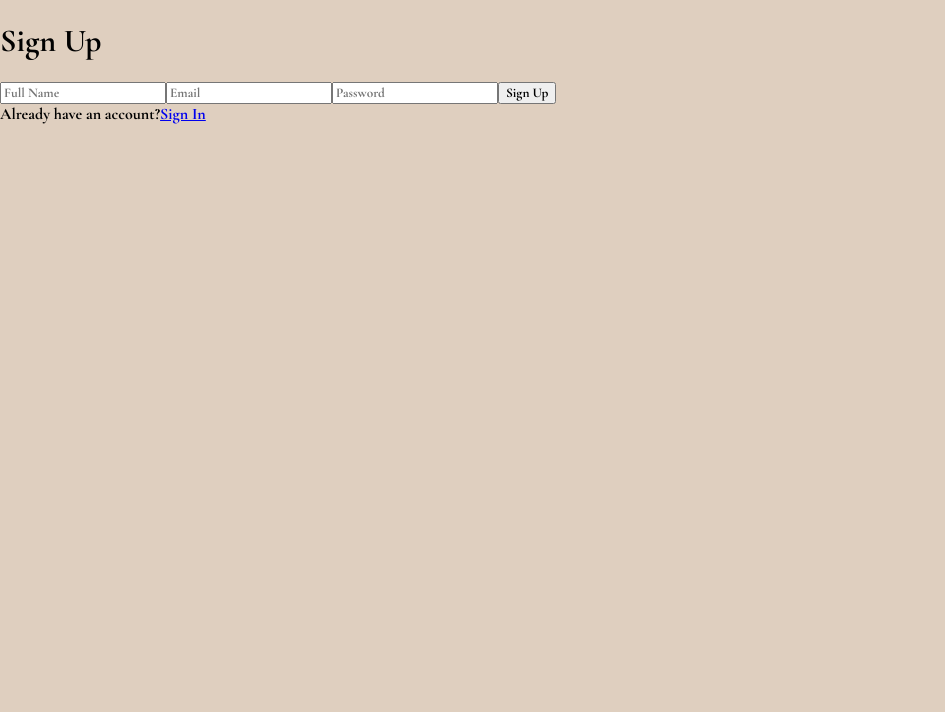
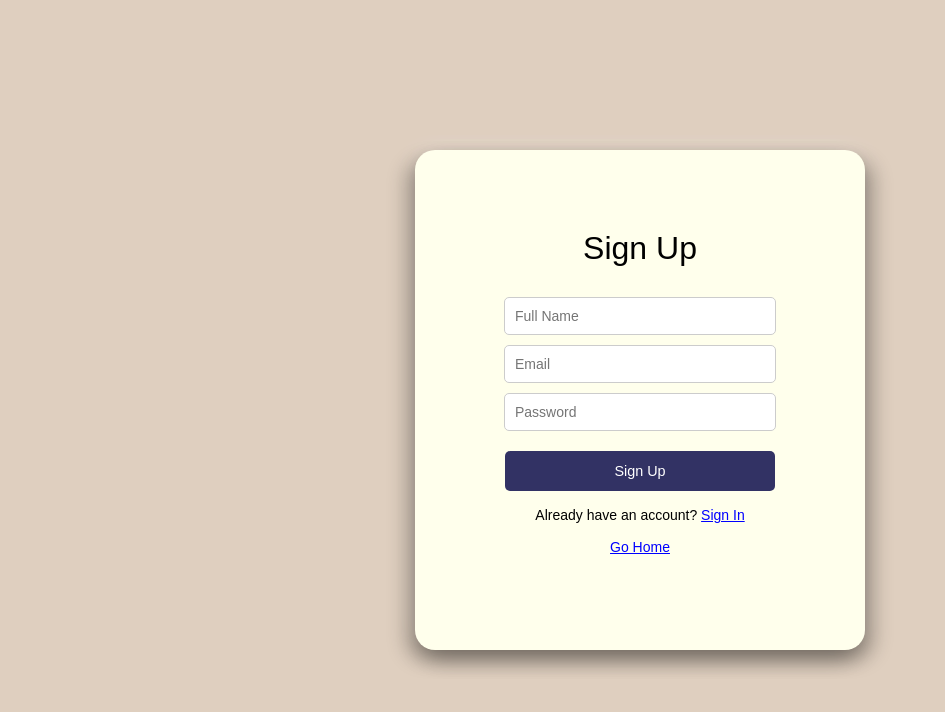
Before and after one commit to git-dariel/Full-Book-Store, a React (Vite) app in the folder client/: page /signup in a window 1280 px wide. Shown: the top 712 px of the page, without its empty margins (0-945 px from the left). Built offline with nearby package versions, Linux system fonts and the light colour scheme.

Commit message:
adding styles in authentication part

```diff
--- a/client/package.json
+++ b/client/package.json
@@ -13,8 +13,10 @@
     "@supabase/supabase-js": "^2.39.1",
     "react": "^18.2.0",
     "react-dom": "^18.2.0",
+    "react-hot-toast": "^2.4.1",
     "react-router-dom": "^6.20.1",
     "react-scroll": "^1.9.0",
+    "react-toastify": "^9.1.3",
     "styled-components": "^6.1.1"
   },
   "devDependencies": {
--- a/client/src/App.jsx
+++ b/client/src/App.jsx
@@ -6,15 +6,22 @@ import MainHomePage from "./pages/MainHomePage";
 import { useState, useEffect } from "react";
 
 function App() {
-  const [token, setToken] = useState(false);
+  const [token, setToken] = useState(null);
+  const [isLoggedIn, setIsLoggedIn] = useState(false);
 
-  if (token) {
-    sessionStorage.setItem("token", JSON.stringify(token));
-  }
+  // Set token in sessionStorage when it changes
+  useEffect(() => {
+    if (token) {
+      sessionStorage.setItem("token", JSON.stringify(token));
+      setIsLoggedIn(true);
+    }
+  }, [token]);
 
+  // Get token from sessionStorage on initial render
   useEffect(() => {
-    if (sessionStorage.getItem("token")) {
-      setToken(JSON.parse(sessionStorage.getItem("token")));
+    const storedToken = sessionStorage.getItem("token");
+    if (storedToken) {
+      setToken(JSON.parse(storedToken));
     }
   }, []);
 
@@ -26,7 +33,7 @@ function App() {
           <Route path="/signup" element={<SignUp />} />
           <Route path="/signin" element={<SignIn setToken={setToken} />} />
           {token ? (
-            <Route path="/main" element={<MainHomePage token={token} />} />
+            <Route path="/main" element={<MainHomePage token={token} isLoggedIn={isLoggedIn} />} />
           ) : (
             ""
           )}
--- a/client/src/pages/MainHomePage.jsx
+++ b/client/src/pages/MainHomePage.jsx
@@ -1,8 +1,15 @@
-import React from "react";
+import React, {useEffect} from "react";
 import { useNavigate } from "react-router-dom";
+import toast, { Toaster } from "react-hot-toast";
 
-const MainHomePage = ({ token }) => {
+const MainHomePage = ({ token, isLoggedIn}) => {
   const navigate = useNavigate();
+
+  useEffect(() => {
+    if (isLoggedIn) {
+      toast.success("Logged in successfully!");
+    }
+  }, [isLoggedIn]);
 
   function handleLogout() {
     const confirm = window.confirm("Are you sure you want to log out?");
@@ -18,8 +25,8 @@ const MainHomePage = ({ token }) => {
   return (
     <div>
       <h1>Welcome to SinagTalata, {token.user.user_metadata.full_name}</h1>
-
       <button onClick={handleLogout}>Sign Out</button>
+      <Toaster position="top-right" reverseOrder={false}/>
     </div>
   );
 };
--- a/client/src/pages/SignIn.jsx
+++ b/client/src/pages/SignIn.jsx
@@ -1,6 +1,8 @@
 import React, { useState } from "react";
 import { supabase } from "../Supabase/supabaseClient";
 import { Link, useNavigate } from "react-router-dom";
+import styles from "../styles/Auth/SignIn";
+import toast, { Toaster } from "react-hot-toast";
 
 const SignIn = ({ setToken }) => {
   const [formData, setFormData] = useState({
@@ -31,17 +33,18 @@ const SignIn = ({ setToken }) => {
       if (error) throw error;
       console.log(data);
       setToken(data);
-      alert("Your sign in was successful!");
       navigate("/main");
     } catch (error) {
-      alert(error);
+      toast.error(error.message);
     }
   }
 
   return (
-    <div>
+    <styles.Wrapper>
+      <div className="container">
         <h1>Sign In</h1>
         <form onSubmit={handleSubmit}>
+          <styles.InputWrapper>
             <input
               type="email"
               name="email"
@@ -54,15 +57,27 @@ const SignIn = ({ setToken }) => {
               placeholder="Password"
               onChange={handleChange}
             />
+          </styles.InputWrapper>
+          <styles.ButtonWrap>
+            <button type="submit">Sign In</button>{" "}
+            <Toaster position="top-center" reverseOrder={false} />
+          </styles.ButtonWrap>
 
-        <button type="submit">Sign In</button>
+          <p className="Home">
+            Don't have an account?{" "}
+            <Link className="home" to="/signup">
+              Sign Up
+            </Link>
+          </p>
 
-        <div>
-          Don't have an account?
-          <Link to="/signup">Sign Up</Link>
-        </div>
+          <p className="Descript">
+            <Link className="descript" to="/">
+              Go Home
+            </Link>
+          </p>
         </form>
       </div>
+    </styles.Wrapper>
   );
 };
 
--- a/client/src/pages/SignUp.jsx
+++ b/client/src/pages/SignUp.jsx
@@ -1,6 +1,8 @@
 import React, { useState } from "react";
 import { supabase } from "../Supabase/supabaseClient";
 import { Link } from "react-router-dom";
+import styles from "../styles/Auth/SignUp";
+import toast, { Toaster } from "react-hot-toast";
 
 const SignUp = () => {
   const [formData, setFormData] = useState({
@@ -32,17 +34,20 @@ const SignUp = () => {
           },
         },
       });
+
       if (error) throw error;
-      alert("Check your email for verification link.");
+      toast.success("Check your email for verification link.");
     } catch (error) {
-      alert(error);
+      toast.error(error.message);
     }
   }
 
   return (
-    <div>
+    <styles.Wrapper>
+      <div className="container">
         <h1>Sign Up</h1>
         <form onSubmit={handleSubmit}>
+          <styles.InputWrapper>
             <input
               type="text"
               name="fullName"
@@ -61,15 +66,27 @@ const SignUp = () => {
               placeholder="Password"
               onChange={handleChange}
             />
+          </styles.InputWrapper>
+          <styles.ButtonWrap>
+            <button type="submit">Sign Up</button>{" "}
+            <Toaster position="top-center" reverseOrder={false} />
+          </styles.ButtonWrap>
 
-        <button type="submit">Sign Up</button>
+          <p className="Home">
+            Already have an account?{" "}
+            <Link className="home" to="/signin">
+              Sign In
+            </Link>
+          </p>
 
-        <div>
-          Already have an account?
-          <Link to="/signin">Sign In</Link>
-        </div>
+          <p className="Descript">
+            <Link className="descript" to="/">
+              Go Home
+            </Link>
+          </p>
         </form>
       </div>
+    </styles.Wrapper>
   );
 };
 
--- /dev/null
+++ b/client/src/styles/Auth/SignIn.js
@@ -0,0 +1,113 @@
+import styled from "styled-components";
+
+const Wrapper = styled.div`
+  @import url("https://fonts.googleapis.com/css2?family=Cormorant+Garamond:ital,wght@0,700;1,500&family=Raleway:wght@500&display=swap");
+
+  display: flex;
+  align-items: center;
+  justify-content: center;
+  height: 100vh;
+
+  .container {
+    width: 450px;
+    height: 500px;
+    background-color: #ffffec;
+    border-radius: 20px;
+    box-shadow: 10px 10px 20px rgba(0, 0, 0, 0.2),
+      -10px -10px 20px rgba(255, 255, 255, 0.05),
+      -10px 10px 20px rgba(0, 0, 0, 0.2),
+      10px -10px 20px rgba(255, 255, 255, 0.05),
+      0px 10px 20px rgba(0, 0, 0, 0.2), 0px -10px 20px rgba(255, 255, 255, 0.05);
+
+    h1 {
+      margin-top: 5rem;
+      text-align: center;
+      font-family: "Raleway", sans-serif;
+      font-weight: 100;
+    }
+  }
+
+  input {
+    margin-bottom: 10px;
+    padding: 10px;
+    width: 250px;
+    font-size: 14px;
+    font-weight: 500;
+    border: 1px solid #ccc;
+    border-radius: 5px;
+    outline: none;
+    transition: border-color 0.3s;
+    font-family: "Raleway", sans-serif;
+
+    &:focus {
+      border-color: #7d7dff;
+    }
+  }
+
+  button {
+    height: 40px;
+    width: 270px;
+    font-size: 16px;
+    background-color: #323264;
+    color: white;
+    border-radius: 5px;
+    border: none;
+    cursor: pointer;
+    font-family: "Raleway", sans-serif;
+    font-size: 0.9rem;
+
+    &:hover {
+      background-color: #46468b;
+      transition: 0.2s ease-in;
+    }
+  }
+
+  .Home {
+    font-size: 14px;
+    font-weight: 500;
+    text-align: center;
+    font-family: "Raleway", sans-serif;
+    margin-top: 1rem;
+
+    .home {
+      color: blue;
+      font-family: "Raleway", sans-serif;
+    }
+  }
+
+  .Descript {
+    font-size: 14px;
+    font-weight: 500;
+    text-align: center;
+    font-family: "Raleway", sans-serif;
+    margin-top: 1rem;
+
+    .descript {
+      color: blue;
+      font-family: "Raleway", sans-serif;
+    }
+  }
+`;
+
+const InputWrapper = styled.div`
+  display: flex;
+  align-items: center;
+  justify-content: center;
+  flex-direction: column;
+  margin-top: 30px;
+`;
+
+const ButtonWrap = styled.div`
+  display: flex;
+  align-items: center;
+  justify-content: center;
+  margin-top: 10px;
+`;
+
+const styles = {
+  Wrapper,
+  InputWrapper,
+  ButtonWrap,
+};
+
+export default styles;
--- /dev/null
+++ b/client/src/styles/Auth/SignUp.js
@@ -0,0 +1,113 @@
+import styled from "styled-components";
+
+const Wrapper = styled.div`
+  @import url("https://fonts.googleapis.com/css2?family=Cormorant+Garamond:ital,wght@0,700;1,500&family=Raleway:wght@500&display=swap");
+
+  display: flex;
+  align-items: center;
+  justify-content: center;
+  height: 100vh;
+
+  .container {
+    width: 450px;
+    height: 500px;
+    background-color: #ffffec;
+    border-radius: 20px;
+    box-shadow: 10px 10px 20px rgba(0, 0, 0, 0.2),
+      -10px -10px 20px rgba(255, 255, 255, 0.05),
+      -10px 10px 20px rgba(0, 0, 0, 0.2),
+      10px -10px 20px rgba(255, 255, 255, 0.05),
+      0px 10px 20px rgba(0, 0, 0, 0.2), 0px -10px 20px rgba(255, 255, 255, 0.05);
+
+    h1 {
+      margin-top: 5rem;
+      text-align: center;
+      font-family: "Raleway", sans-serif;
+      font-weight: 100;
+    }
+  }
+
+  input {
+    margin-bottom: 10px;
+    padding: 10px;
+    width: 250px;
+    font-size: 14px;
+    font-weight: 500;
+    border: 1px solid #ccc;
+    border-radius: 5px;
+    outline: none;
+    transition: border-color 0.3s;
+    font-family: "Raleway", sans-serif;
+
+    &:focus {
+      border-color: #7d7dff;
+    }
+  }
+
+  button {
+    height: 40px;
+    width: 270px;
+    font-size: 16px;
+    background-color: #323264;
+    color: white;
+    border-radius: 5px;
+    border: none;
+    cursor: pointer;
+    font-family: "Raleway", sans-serif;
+    font-size: 0.9rem;
+
+    &:hover {
+      background-color: #46468b;
+      transition: 0.2s ease-in;
+    }
+  }
+
+  .Home {
+    font-size: 14px;
+    font-weight: 500;
+    text-align: center;
+    font-family: "Raleway", sans-serif;
+    margin-top: 1rem;
+
+    .home {
+      color: blue;
+      font-family: "Raleway", sans-serif;
+    }
+  }
+
+  .Descript {
+    font-size: 14px;
+    font-weight: 500;
+    text-align: center;
+    font-family: "Raleway", sans-serif;
+    margin-top: 1rem;
+
+    .descript {
+      color: blue;
+      font-family: "Raleway", sans-serif;
+    }
+  }
+`;
+
+const InputWrapper = styled.div`
+  display: flex;
+  align-items: center;
+  justify-content: center;
+  flex-direction: column;
+  margin-top: 30px;
+`;
+
+const ButtonWrap = styled.div`
+  display: flex;
+  align-items: center;
+  justify-content: center;
+  margin-top: 10px;
+`;
+
+const styles = {
+  Wrapper,
+  InputWrapper,
+  ButtonWrap,
+};
+
+export default styles;
```
Also changed, not shown: 1 other file (tests, documents, lock files or other folders). Lines whose indentation alone changed are shown as unchanged.
